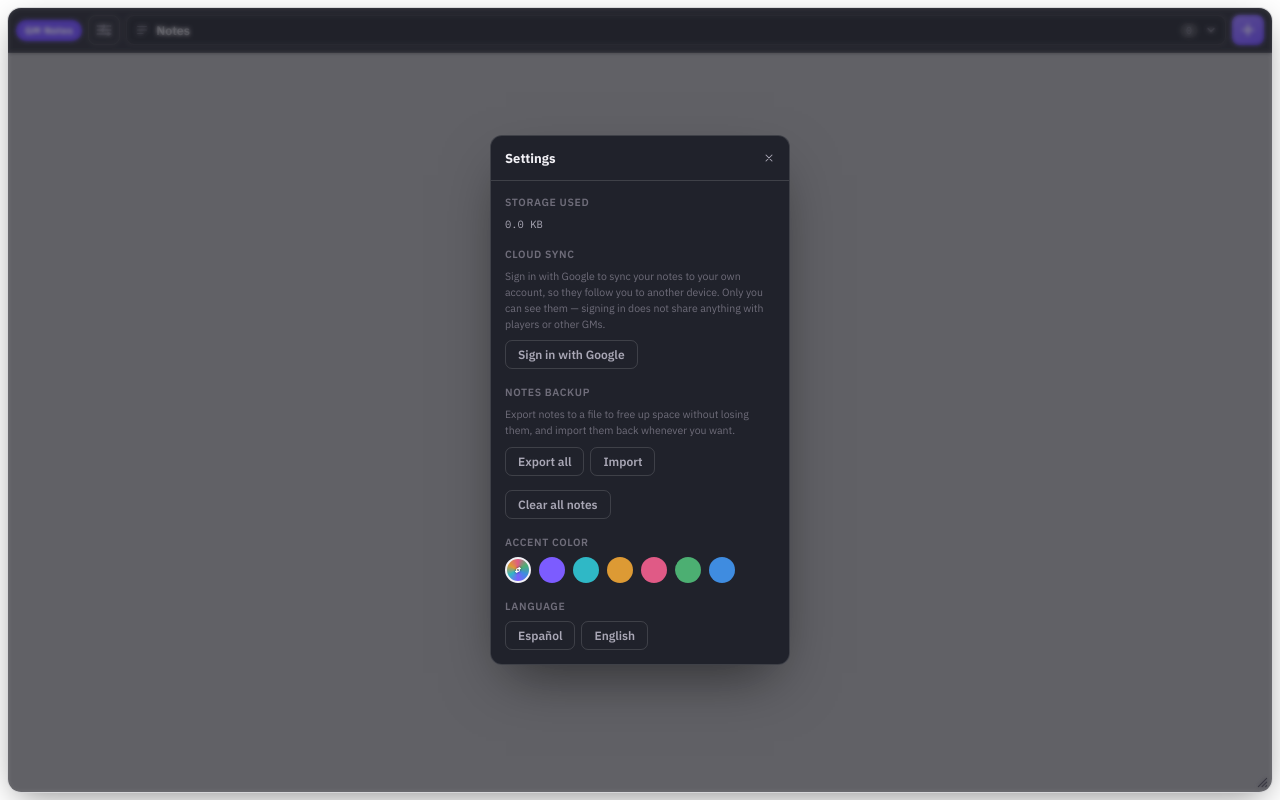
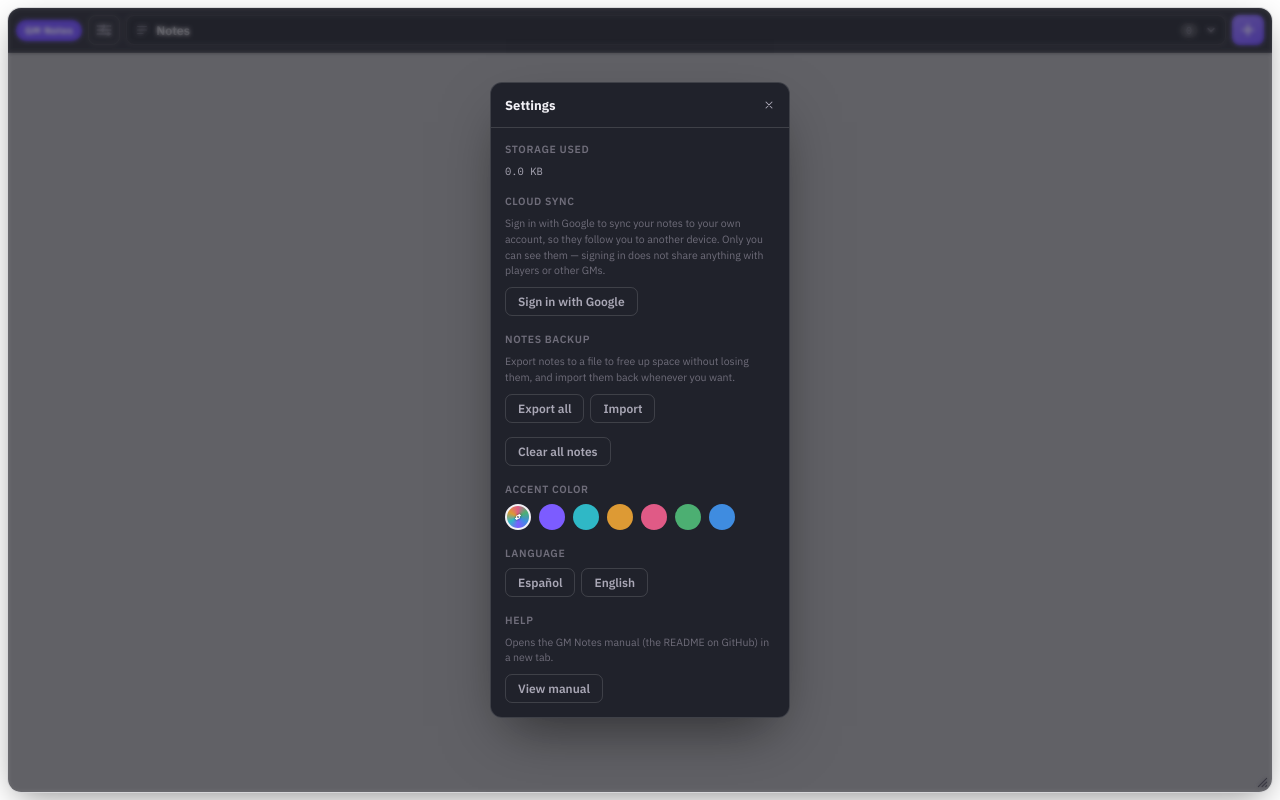
Before and after one commit to nachoijp/owlbear-gm-notes, a website built with Vite: page index.html in a window 1280 px wide. Both pictures are taken after a click on the button 104 px from the left and 30 px from the top of the page. Built offline with nearby package versions, Linux system fonts and the light colour scheme; some packages are replaced by stand-ins of ours; no server answers; what @owlbear-rodeo/sdk would draw is missing.

Commit message:
Help section in Settings opens the README (1.4.1)
Co-Authored-By: Claude Opus 5.5 <noreply@anthropic.com>

```diff
--- a/index.html
+++ b/index.html
@@ -112,6 +112,13 @@
                   <button type="button" class="opt-btn" data-lang="en">English</button>
                 </div>
               </div>
+              <div class="settings-section">
+                <span class="settings-section-label" id="settingsHelpLabel">Help</span>
+                <p class="cleanup-hint" id="helpHint">Opens the GM Notes manual (the README on GitHub) in a new tab.</p>
+                <div class="backup-row">
+                  <a class="opt-btn" id="helpLink" href="https://github.com/nachoijp/owlbear-gm-notes#readme" target="_blank" rel="noopener noreferrer">View manual</a>
+                </div>
+              </div>
             </div>
           </div>
         </div>
--- a/src/i18n.ts
+++ b/src/i18n.ts
@@ -99,6 +99,9 @@ export interface Strings {
   settingsClose: string;
   settingsAccentLabel: string;
   settingsLangLabel: string;
+  settingsHelpLabel: string;
+  helpHint: string;
+  helpLink: string;
   settingsStorageLabel: string;
   storageMeterText: (usedKB: string) => string;
   storageBannerGeneric: string;
@@ -174,6 +177,9 @@ const STRINGS: Record<Language, Strings> = {
     settingsClose: "Cerrar",
     settingsAccentLabel: "Color de acento",
     settingsLangLabel: "Idioma",
+    settingsHelpLabel: "Ayuda",
+    helpHint: "Abre el manual de GM Notes (el README en GitHub) en una pestaña nueva.",
+    helpLink: "Ver manual",
     settingsStorageLabel: "Espacio usado en este dispositivo",
     storageMeterText: (usedKB) => `${usedKB} KB`,
     storageBannerGeneric: "No se pudo guardar el último cambio. Si estás en una ventana privada o con el almacenamiento del navegador bloqueado, probá desactivarlo para esta página.",
@@ -274,6 +280,9 @@ const STRINGS: Record<Language, Strings> = {
     settingsClose: "Close",
     settingsAccentLabel: "Accent color",
     settingsLangLabel: "Language",
+    settingsHelpLabel: "Help",
+    helpHint: "Opens the GM Notes manual (the README on GitHub) in a new tab.",
+    helpLink: "View manual",
     settingsStorageLabel: "Storage used on this device",
     storageMeterText: (usedKB) => `${usedKB} KB`,
     storageBannerGeneric: "Couldn't save your last change. If you're in a private window or have browser storage blocked, try allowing it for this page.",
--- a/src/main.ts
+++ b/src/main.ts
@@ -2569,6 +2569,9 @@ function applyLanguage() {
   document.getElementById("settingsStorageLabel")!.textContent = s.settingsStorageLabel;
   document.getElementById("settingsAccentLabel")!.textContent = s.settingsAccentLabel;
   document.getElementById("settingsLangLabel")!.textContent = s.settingsLangLabel;
+  document.getElementById("settingsHelpLabel")!.textContent = s.settingsHelpLabel;
+  document.getElementById("helpHint")!.textContent = s.helpHint;
+  document.getElementById("helpLink")!.textContent = s.helpLink;
   document.getElementById("settingsBackupLabel")!.textContent = s.settingsBackupLabel;
   document.getElementById("backupHint")!.textContent = s.backupHint;
   document.getElementById("exportAllBtn")!.textContent = s.exportAllBtn;
--- a/src/style.css
+++ b/src/style.css
@@ -440,6 +440,7 @@ body{
 .backup-row{ display:flex; gap:6px; align-items:center; }
 .backup-row + .backup-row{ margin-top:6px; }
 .cloud-account-email{ font-size:11.5px; color:var(--text-secondary); font-family:var(--font-mono); }
+a.opt-btn{ display:inline-block; text-decoration:none; }
 .opt-btn{
   font-family:var(--font-ui); font-size:12px; font-weight:600; color:var(--text-secondary);
   background:transparent; border:1px solid var(--divider); border-radius:7px;
```
Also changed, not shown: README.md, docs/screenshot-settings.png, public/manifest.json.
